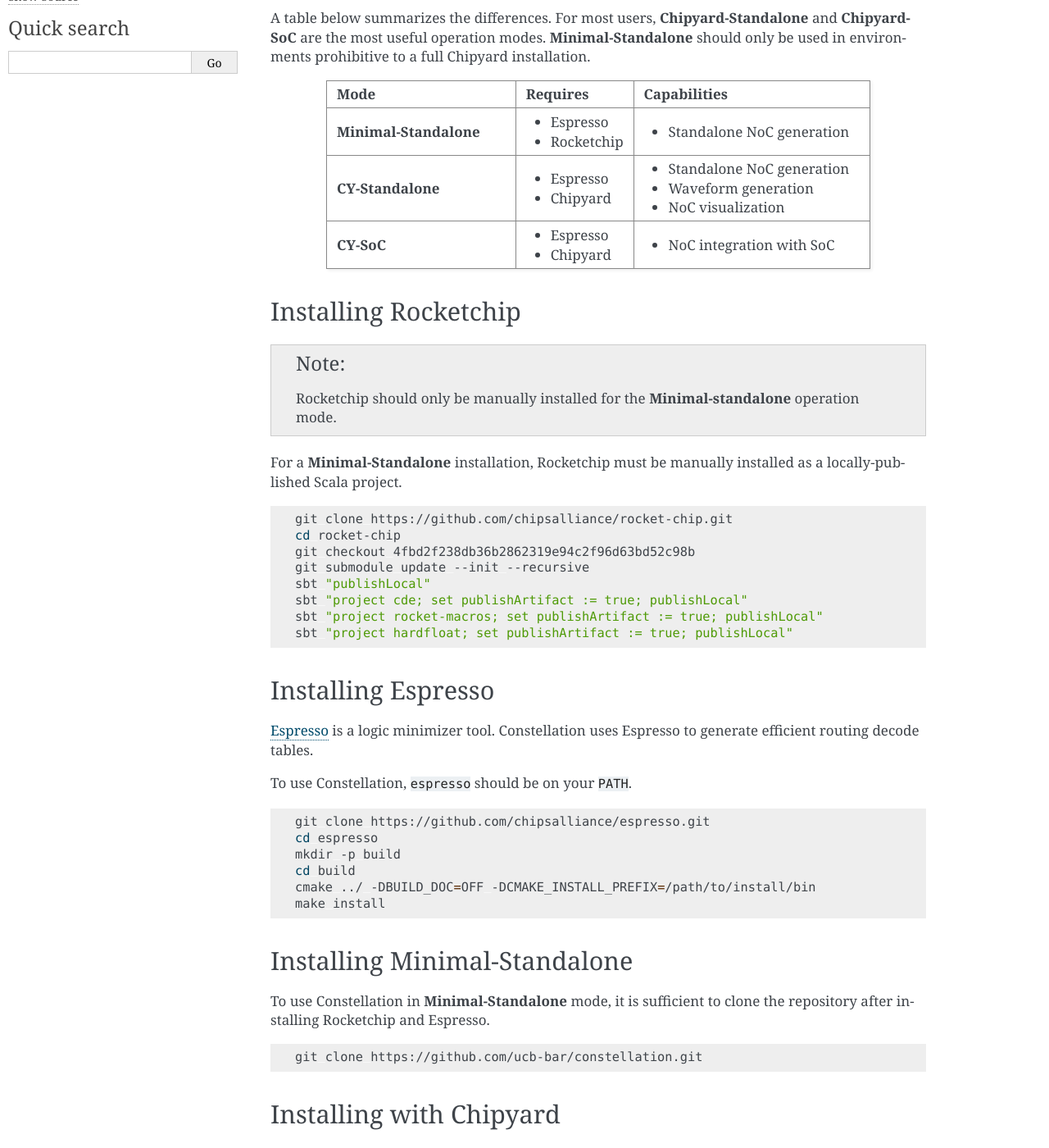
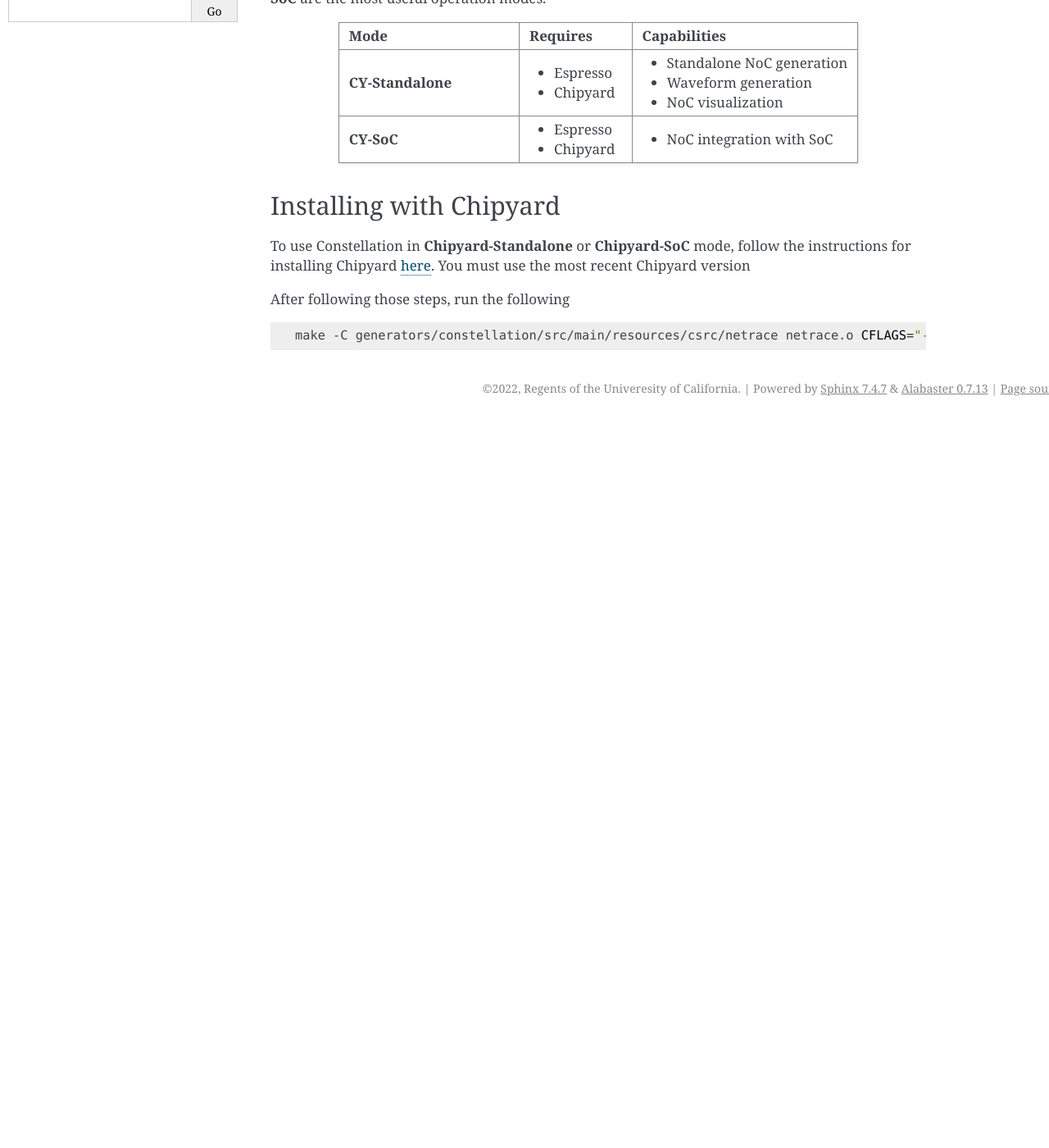
Before and after one commit to ucb-bar/constellation, a Sphinx documentation site: the page built from docs/source/Introduction/Installation.rst, in a window 1280 px wide and 1400 px high, scrolled down 270 px. Shown: the whole window at 82% size. Built offline with Sphinx 7.4.7, drawn with Linux system fonts in a browser that asks for light colours; after the commit the page ends 900 px from its top, so only the background shows below that; some of the changed text lies outside the part shown.

Commit message:
No longer support pure-standalone installations

```diff
--- a/docs/source/Introduction/Installation.rst
+++ b/docs/source/Introduction/Installation.rst
@@ -1,13 +1,12 @@
 Setting up Constellation
 ==================================
 
-Constellation can be installed and used in three modes.
+Constellation can be installed and used in two modes.
 
- * **Minimal-Standalone** operation requires a minimal installation, and enables evaluation of NoCs within simple harnesses and evaluation frameworks.
  * **Chiypard-Standalone** runs Constellation as a Chipyard "subproject", enabling more detailed evaluation of standalone NoCs.
  * **Chipyard-SoC** generates a complete Chipyard SoC with a Constellation NoC
 
-A table below summarizes the differences. For most users, **Chipyard-Standalone** and **Chipyard-SoC** are the most useful operation modes. **Minimal-Standalone** should only be used in environments prohibitive to a full Chipyard installation.
+A table below summarizes the differences. For most users, **Chipyard-Standalone** and **Chipyard-SoC** are the most useful operation modes.
 
 .. list-table::
    :widths: 40 25 50
@@ -16,10 +15,6 @@
    * - Mode
      - Requires
      - Capabilities
-   * - **Minimal-Standalone**
-     - - Espresso
-       - Rocketchip
-     - - Standalone NoC generation
    * - **CY-Standalone**
      - - Espresso
        - Chipyard
@@ -32,49 +27,6 @@
      - - NoC integration with SoC
 
 
-Installing Rocketchip
----------------------
-
-.. Note:: Rocketchip should only be manually installed for the **Minimal-standalone** operation mode.
-
-For a **Minimal-Standalone** installation, Rocketchip must be manually installed as a locally-published Scala project.
-
-
-.. code-block:: shell
-
-   git clone https://github.com/chipsalliance/rocket-chip.git
-   cd rocket-chip
-   git checkout 4fbd2f238db36b2862319e94c2f96d63bd52c98b
-   git submodule update --init --recursive
-   sbt "publishLocal"
-   sbt "project cde; set publishArtifact := true; publishLocal"
-   sbt "project rocket-macros; set publishArtifact := true; publishLocal"
-   sbt "project hardfloat; set publishArtifact := true; publishLocal"
-
-Installing Espresso
--------------------
-
-`Espresso <https://en.wikipedia.org/wiki/Espresso_heuristic_logic_minimizer>`_ is a logic minimizer tool. Constellation uses Espresso to generate efficient routing decode tables.
-
-To use Constellation, ``espresso`` should be on your ``PATH``.
-
-.. code-block:: shell
-
-   git clone https://github.com/chipsalliance/espresso.git
-   cd espresso
-   mkdir -p build
-   cd build
-   cmake ../ -DBUILD_DOC=OFF -DCMAKE_INSTALL_PREFIX=/path/to/install/bin
-   make install
-
-Installing Minimal-Standalone
------------------------------
-
-To use Constellation in **Minimal-Standalone** mode, it is sufficient to clone the repository after installing Rocketchip and Espresso.
-
-.. code-block:: shell
-
-   git clone https://github.com/ucb-bar/constellation.git
 
 Installing with Chipyard
 ------------------------
```
Also changed, not shown: docs/source/Introduction/SimpleTests.rst (+0 -19 lines).
